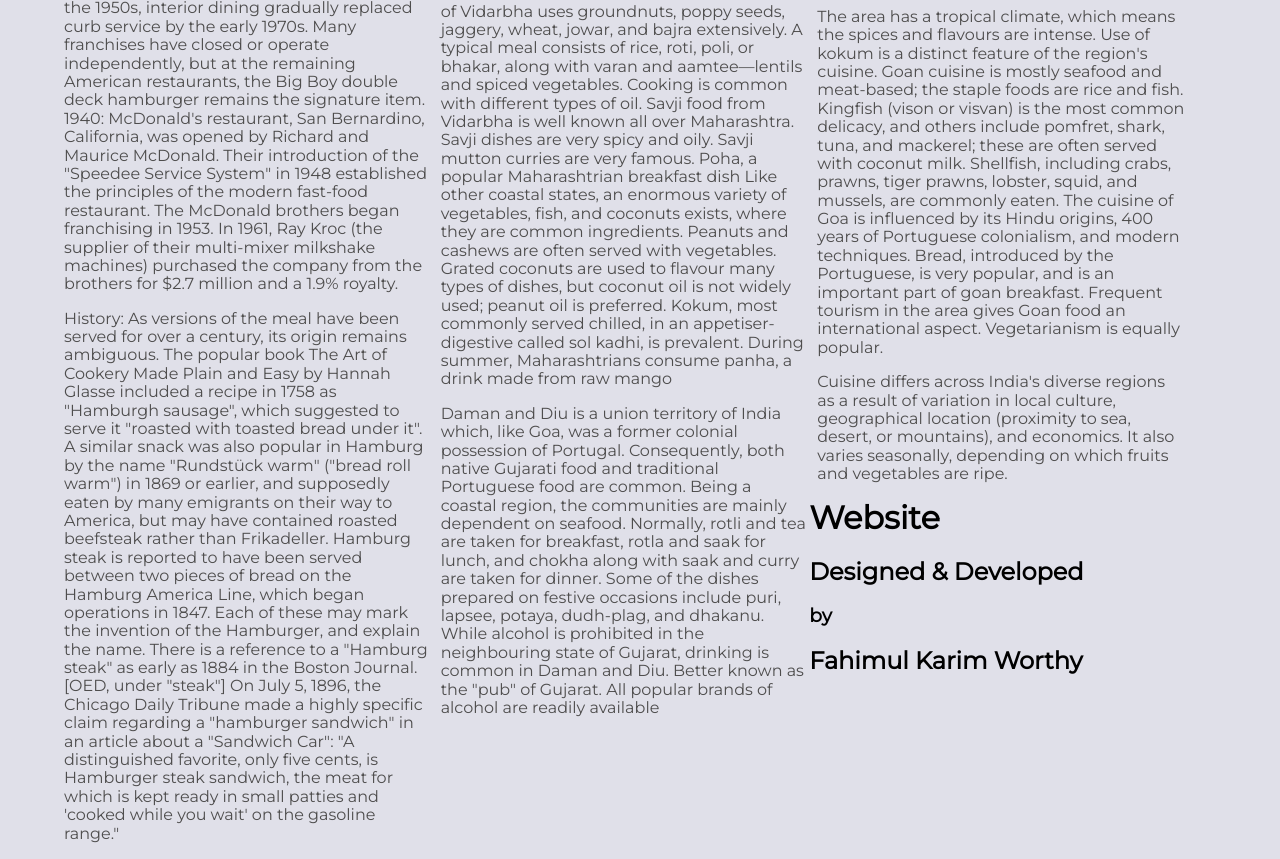
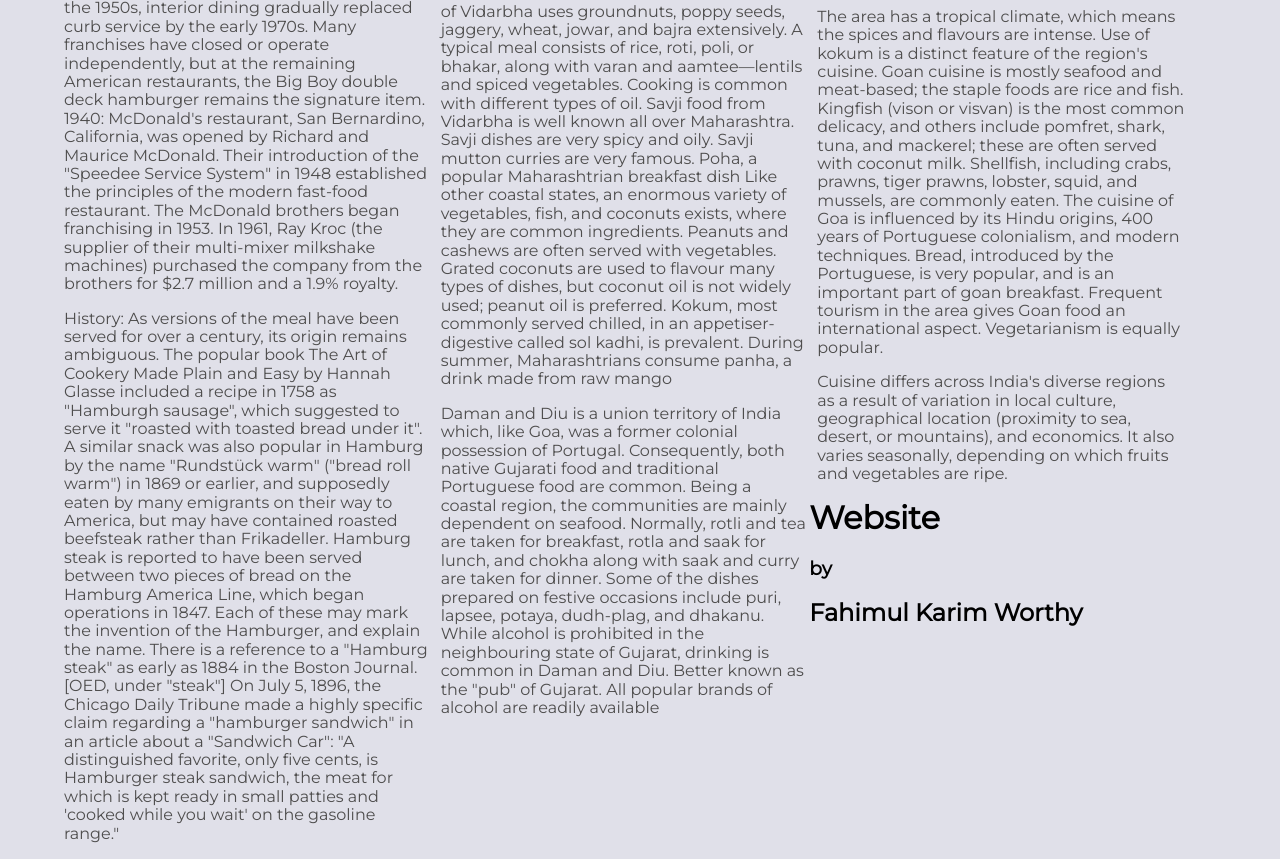
Before and after one commit to fkworthy/www.the-food-album.com, a plain HTML site: page index.html in a window 1280 px wide. Shown: the part 2790-3649 px from the top of the page. Drawn offline with Linux system fonts and the light colour scheme.

Commit message:
Update index.html

```diff
--- a/index.html
+++ b/index.html
@@ -136,7 +136,6 @@ There is a reference to a "Hamburg steak" as early as 1884 in the Boston Journal
 	<section>
 		<div>
 			<h1>Website</h1>
-			<h2>Designed & Developed</h2>
 			<h3>by</h3>
 		</div>
 	<div>
```
